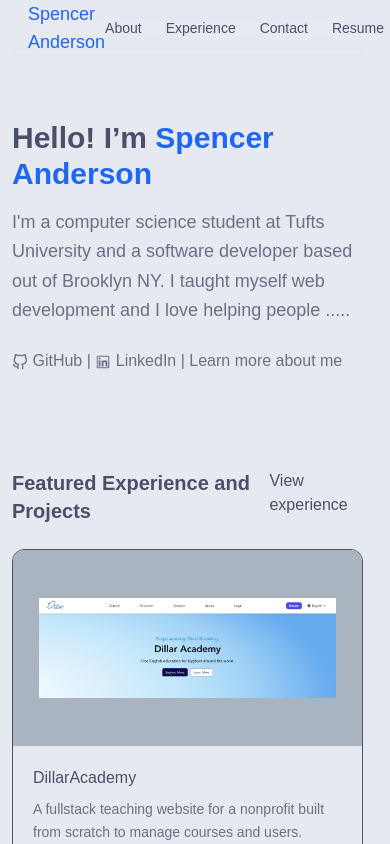
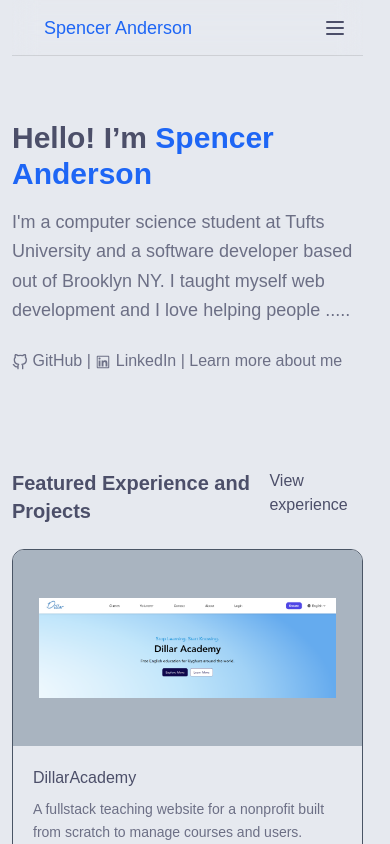
Before and after one commit to Sanderson28801/portfolio, a Next.js app: page / in a window 390 px wide. Shown: the top 844 px of the page. Built offline with nearby package versions, Linux system fonts and the light colour scheme.

Commit message:
Made navbar responsive with hamburger menu

```diff
--- a/app/components/layout/Navbar.tsx
+++ b/app/components/layout/Navbar.tsx
@@ -1,8 +1,21 @@
+"use client";
+
 import Link from "next/link";
+import { useState } from "react";
 
 export default function Navbar() {
+  const [isMobileMenuOpen, setIsMobileMenuOpen] = useState(false);
+
+  const toggleMenu = () => {
+    setIsMobileMenuOpen(!isMobileMenuOpen);
+  };
+
+  const closeMenu = () => {
+    setIsMobileMenuOpen(false);
+  };
+
   return (
-    <header className="sticky top-0 z-50 ">
+    <header className="sticky top-0 z-50">
       <nav
         className="
           mx-auto max-w-6xl
@@ -11,34 +24,36 @@
           flex items-center justify-between
           backdrop-blur-md
           bg-[var(--color-background)]/01
-          border-b border-black/1
+          border-b border-black/10
         "
       >
         {/* Left */}
         <Link
           href="/"
-          className="font-medium hover:text-[var(--color-header)] text-[var(--color-accent)] text-lg transition duration-900 ease-in-out"
+          onClick={closeMenu}
+          className="px-4 py-4 font-medium hover:text-[var(--color-header)] text-[var(--color-accent)] text-lg transition duration-900 ease-in-out"
         >
           Spencer Anderson
         </Link>
 
-        {/* Right */}
-        <div className="flex items-center gap-6 text-sm text-[var(--color-header)]">
+        {/* Right - Desktop (Hidden on mobile) */}
+        {/* Removed gap-6 so the padding on the links handles the spacing natively */}
+        <div className="hidden md:flex items-center text-sm text-[var(--color-header)]">
           <Link
             href="/about"
-            className="hover:opacity-70 transition hover:text-[var(--color-accent)] transition duration-500 ease-in-out"
+            className="px-4 py-4 hover:opacity-70 transition hover:text-[var(--color-accent)] duration-500 ease-in-out"
           >
             About
           </Link>
           <Link
             href="/experience"
-            className="hover:opacity-70 transition hover:text-[var(--color-accent)] transition duration-500 ease-in-out"
+            className="px-4 py-4 hover:opacity-70 transition hover:text-[var(--color-accent)] duration-500 ease-in-out"
           >
             Experience
           </Link>
           <Link
             href="/contact"
-            className="hover:opacity-70 transition hover:text-[var(--color-accent)] transition duration-500 ease-in-out"
+            className="px-4 py-4 hover:opacity-70 transition hover:text-[var(--color-accent)] duration-500 ease-in-out"
           >
             Contact
           </Link>
@@ -46,12 +61,84 @@
             href="/Spencer_Anderson_Software_Dev.pdf"
             target="_blank"
             rel="noopener noreferrer"
-            className="hover:text-[var(--color-accent)] transition duration-500 ease-in-out"
+            className="pl-4 py-4 hover:text-[var(--color-accent)] transition duration-500 ease-in-out"
           >
             Resume
           </Link>
         </div>
+
+        {/* Hamburger Button - Mobile Only */}
+        <button
+          className="md:hidden flex items-center text-[var(--color-header)] hover:text-[var(--color-accent)] transition duration-300 p-2 -mr-2"
+          onClick={toggleMenu}
+          aria-label="Toggle Navigation"
+        >
+          {/* SVG for Hamburger / Close Icon */}
+          <svg
+            className="w-6 h-6"
+            fill="none"
+            stroke="currentColor"
+            viewBox="0 0 24 24"
+            xmlns="http://www.w3.org/2000/svg"
+          >
+            {isMobileMenuOpen ? (
+              // X icon when open
+              <path
+                strokeLinecap="round"
+                strokeLinejoin="round"
+                strokeWidth={2}
+                d="M6 18L18 6M6 6l12 12"
+              />
+            ) : (
+              // Hamburger icon when closed
+              <path
+                strokeLinecap="round"
+                strokeLinejoin="round"
+                strokeWidth={2}
+                d="M4 6h16M4 12h16M4 18h16"
+              />
+            )}
+          </svg>
+        </button>
       </nav>
+
+      {/* Mobile Menu Dropdown */}
+      {isMobileMenuOpen && (
+        <div className="md:hidden absolute top-14 left-0 w-full bg-[var(--color-background)] shadow-lg backdrop-blur-md">
+          <div className="flex flex-col text-sm text-[var(--color-header)]">
+            <Link
+              href="/about"
+              onClick={closeMenu}
+              className="w-full block py-5 text-center border-b border-black/5 hover:bg-black/5 dark:hover:bg-white/5 transition hover:text-[var(--color-accent)] duration-300 ease-in-out"
+            >
+              About
+            </Link>
+            <Link
+              href="/experience"
+              onClick={closeMenu}
+              className="w-full block py-5 text-center border-b border-black/5 hover:bg-black/5 dark:hover:bg-white/5 transition hover:text-[var(--color-accent)] duration-300 ease-in-out"
+            >
+              Experience
+            </Link>
+            <Link
+              href="/contact"
+              onClick={closeMenu}
+              className="w-full block py-5 text-center border-b border-black/5 hover:bg-black/5 dark:hover:bg-white/5 transition hover:text-[var(--color-accent)] duration-300 ease-in-out"
+            >
+              Contact
+            </Link>
+            <Link
+              href="/Spencer_Anderson_Software_Dev.pdf"
+              onClick={closeMenu}
+              target="_blank"
+              rel="noopener noreferrer"
+              className="w-full block py-5 text-center border-b border-black/5 hover:bg-black/5 dark:hover:bg-white/5 transition hover:text-[var(--color-accent)] duration-300 ease-in-out"
+            >
+              Resume
+            </Link>
+          </div>
+        </div>
+      )}
     </header>
   );
 }
```
